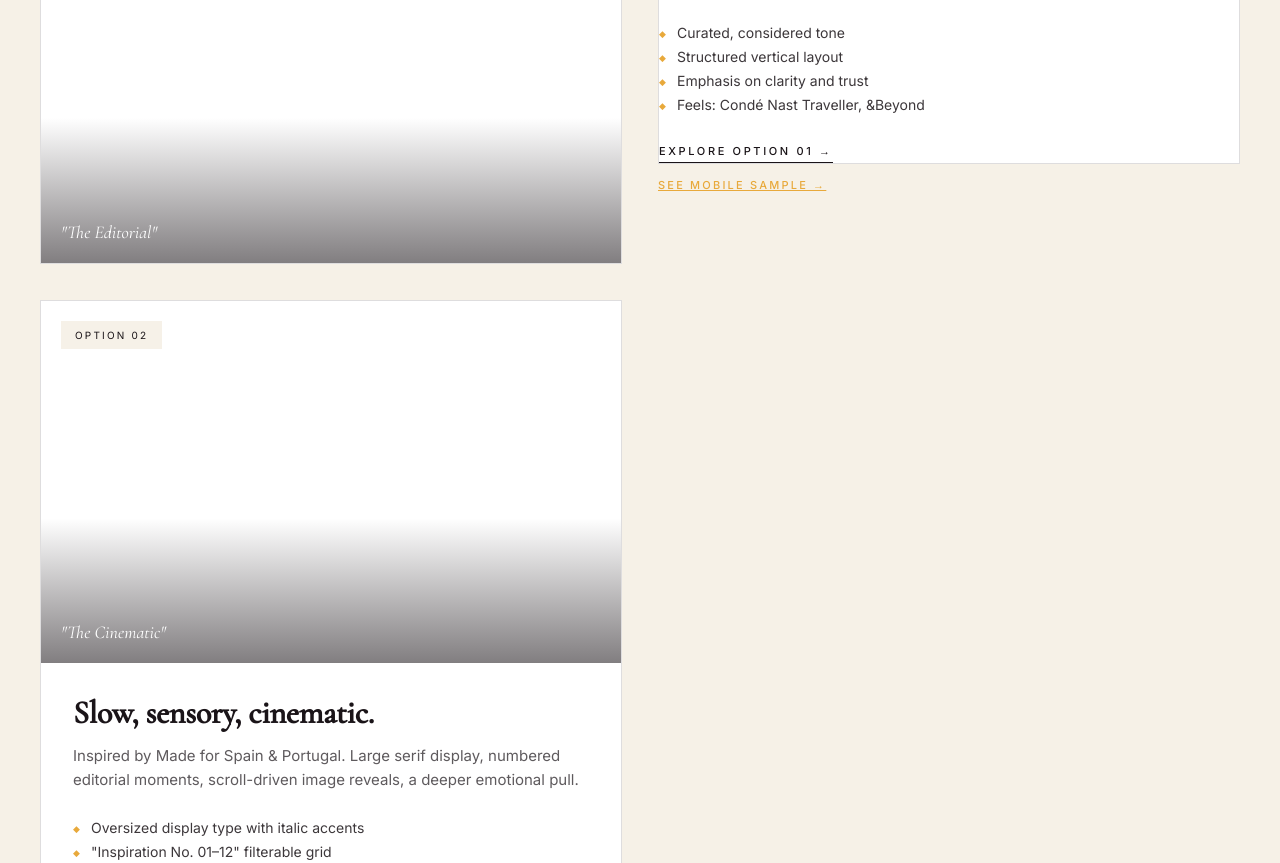
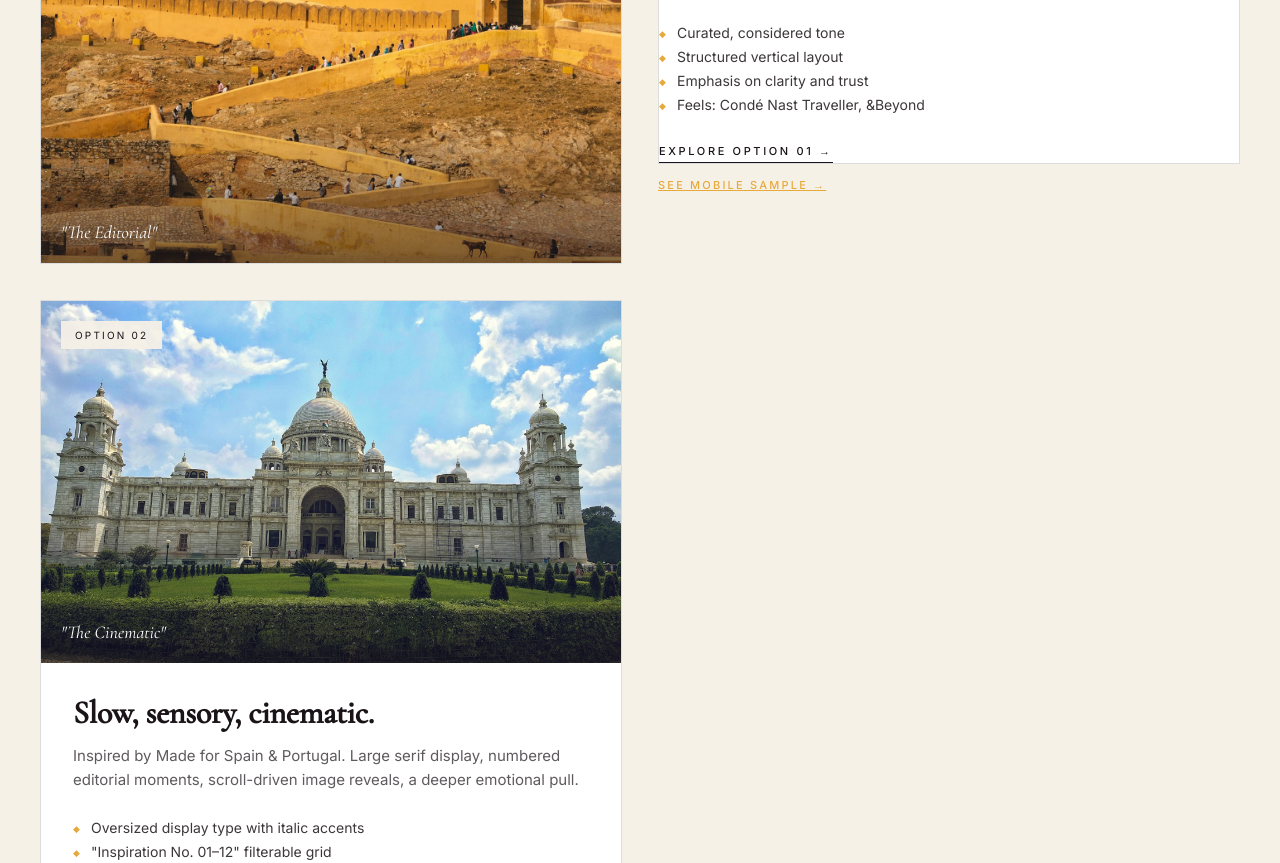
Before and after one commit to singikartik/journey-weavers, a plain HTML site: page options.html in a window 1280 px wide. Shown: the part 518-1381 px from the top of the page. Drawn offline with nearby package versions, Linux system fonts and the light colour scheme.

Commit message:
Fix CSS specificity so preview background images apply

```diff
--- a/options.html
+++ b/options.html
@@ -50,8 +50,8 @@
   @media (max-width:860px){.grid{grid-template-columns:1fr}.wrap{padding:32px 20px 60px}}
 
   /* preview bg images use CSS for offline reliability */
-  .p-v1{background-image:url('assets/stock/rajasthan1.jpg')}
-  .p-v2{background-image:url('assets/stock/hero3.jpg')}
+  .card .p-v1{background-image:url('assets/stock/rajasthan1.jpg')}
+  .card .p-v2{background-image:url('assets/stock/hero3.jpg')}
 </style>
 </head>
 <body>
```
